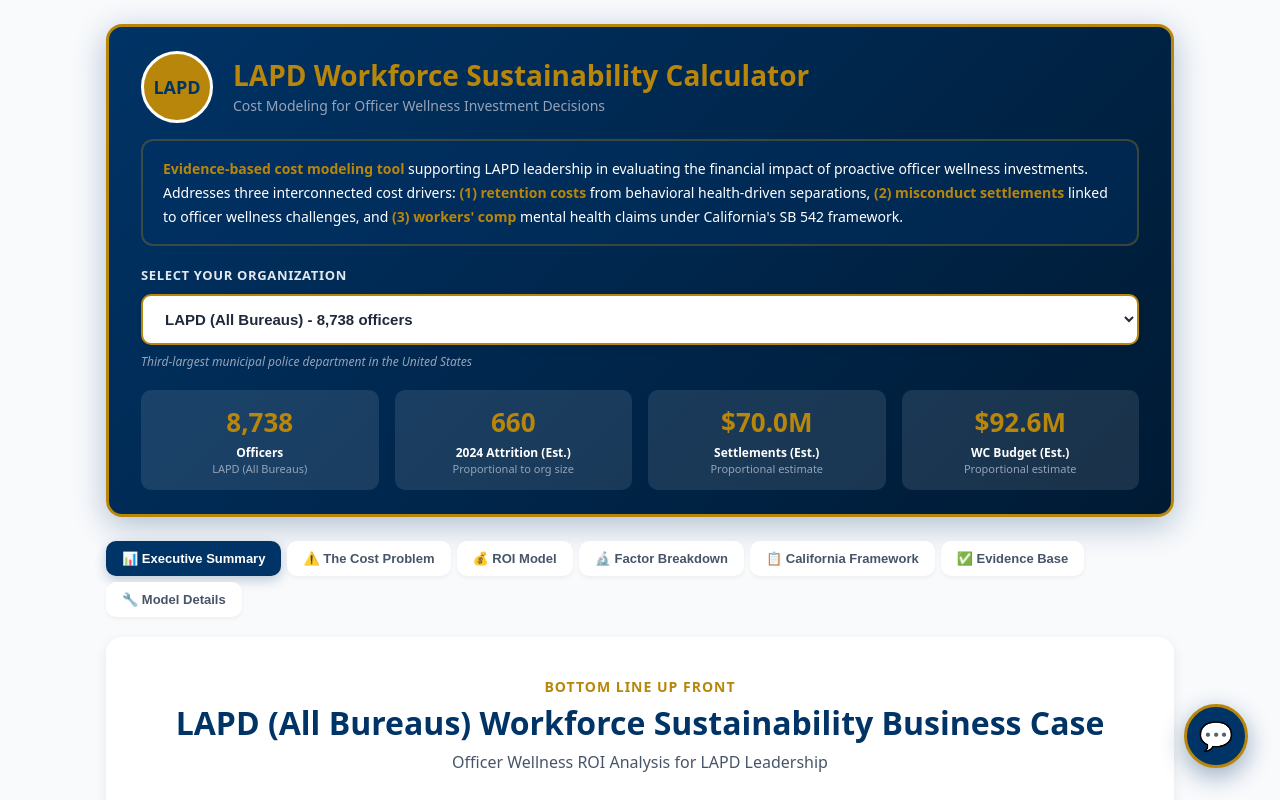
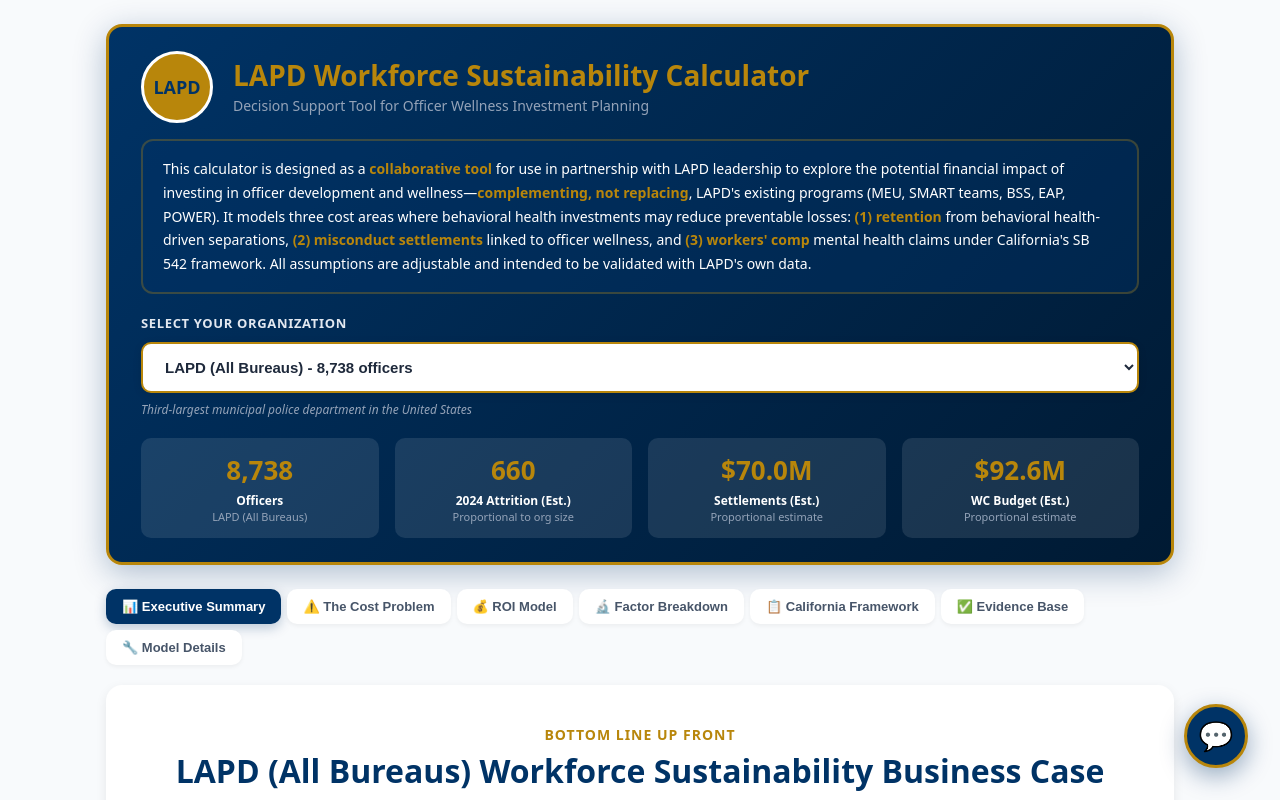
Before and after one commit to scottrsmith-bu/lapd-roi-calculator, a React (Vite) app: page / in a window 1280 px wide. Shown: the top 800 px of the page. Built offline with nearby package versions, Linux system fonts and the light colour scheme.

Commit message:
Update App.jsx

```diff
--- a/src/App.jsx
+++ b/src/App.jsx
@@ -232,13 +232,13 @@ const LAPDDashboard = () => {
             <div style={{ width: 72, height: 72, minWidth: 72, background: T.color.gold, borderRadius: '50%', display: 'flex', alignItems: 'center', justifyContent: 'center', border: '3px solid white', fontSize: 18, fontWeight: 900, color: T.color.blue, flexShrink: 0 }}>LAPD</div>
             <div>
               <h1 style={{fontSize: 28, fontWeight: 900, color: T.color.gold, margin: 0, lineHeight: 1.2}}>LAPD Workforce Sustainability Calculator</h1>
-              <p style={{fontSize: 14, color: '#94a3b8', margin: '4px 0 0 0'}}>Cost Modeling for Officer Wellness Investment Decisions</p>
+              <p style={{fontSize: 14, color: '#94a3b8', margin: '4px 0 0 0'}}>Decision Support Tool for Officer Wellness Investment Planning</p>
             </div>
           </div>
 
           <div style={{ background: 'rgba(0,51,102,0.4)', borderRadius: 12, padding: '16px 20px', border: `2px solid ${T.color.gold}50` }}>
             <p style={{fontSize: 14, color: 'white', lineHeight: 1.7, margin: 0}}>
-              <strong style={{color: T.color.gold}}>Evidence-based cost modeling tool</strong> supporting LAPD leadership in evaluating the financial impact of proactive officer wellness investments. Addresses three interconnected cost drivers: <strong style={{color: T.color.gold}}>(1) retention costs</strong> from behavioral health-driven separations, <strong style={{color: T.color.gold}}>(2) misconduct settlements</strong> linked to officer wellness challenges, and <strong style={{color: T.color.gold}}>(3) workers' comp</strong> mental health claims under California's SB 542 framework.
+              This calculator is designed as a <strong style={{color: T.color.gold}}>collaborative tool</strong> for use in partnership with LAPD leadership to explore the potential financial impact of investing in officer development and wellness—<strong style={{color: T.color.gold}}>complementing, not replacing</strong>, LAPD's existing programs (MEU, SMART teams, BSS, EAP, POWER). It models three cost areas where behavioral health investments may reduce preventable losses: <strong style={{color: T.color.gold}}>(1) retention</strong> from behavioral health-driven separations, <strong style={{color: T.color.gold}}>(2) misconduct settlements</strong> linked to officer wellness, and <strong style={{color: T.color.gold}}>(3) workers' comp</strong> mental health claims under California's SB 542 framework. All assumptions are adjustable and intended to be validated with LAPD's own data.
             </p>
           </div>
 
```
